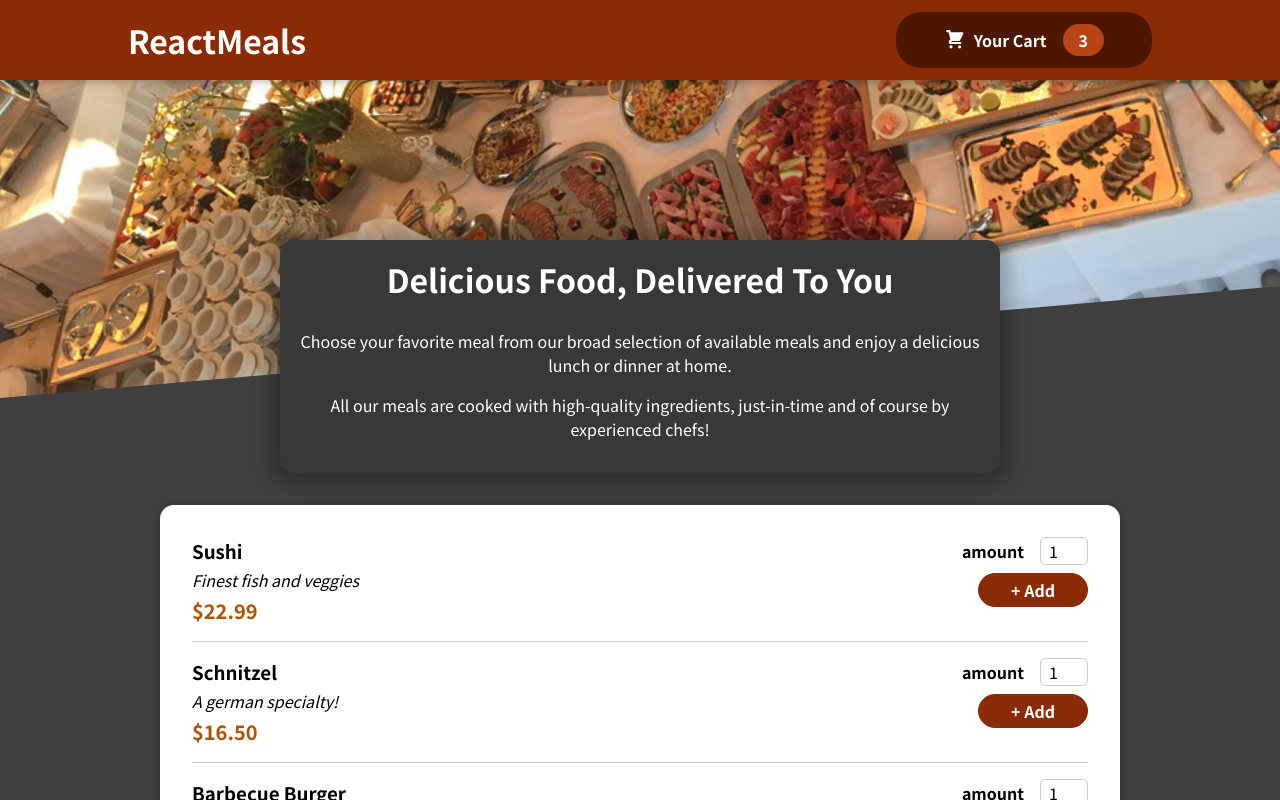
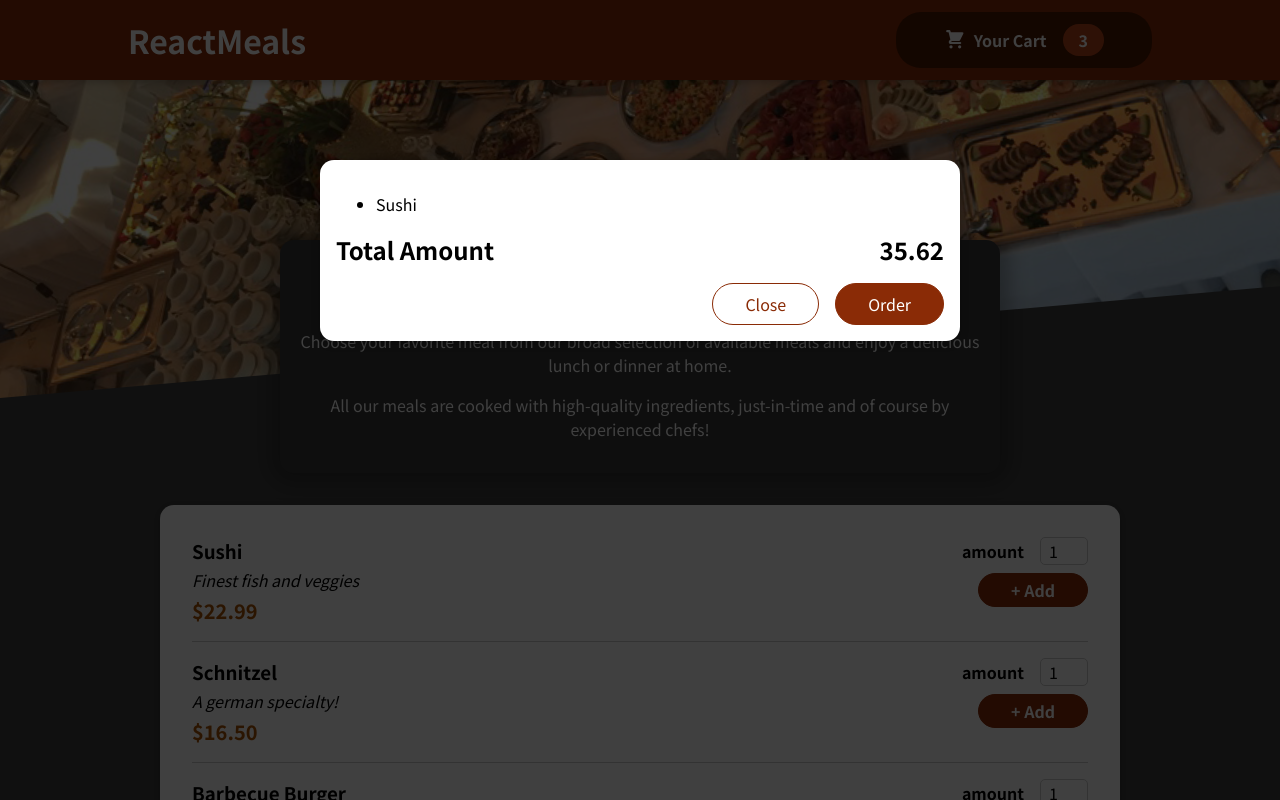
Before and after one commit to ShihTingJustin/react-the-complete-guide, a React (Create React App) app in the folder s11-practice-food-order-app/: page / in a window 1280 px wide. Shown: the top 800 px of the page. Built offline with nearby package versions, Linux system fonts and the light colour scheme.

Commit message:
139. Adding a Modal via a React Portal

```diff
--- a/s11-practice-food-order-app/public/index.html
+++ b/s11-practice-food-order-app/public/index.html
@@ -28,6 +28,7 @@
   </head>
   <body>
     <noscript>You need to enable JavaScript to run this app.</noscript>
+    <div id="overlays"></div>
     <div id="root"></div>
     <!--
       This HTML file is a template.
--- a/s11-practice-food-order-app/src/App.js
+++ b/s11-practice-food-order-app/src/App.js
@@ -3,10 +3,12 @@
 // components
 import Header from "./components/Layout/Header";
 import Meals from "./components/Meals/Meals";
+import Cart from "./components/Cart/Cart";
 
 function App() {
   return (
     <Fragment>
+      <Cart />
       <Header />
       <main>
         <Meals />
--- a/s11-practice-food-order-app/src/components/Cart/Cart.js
+++ b/s11-practice-food-order-app/src/components/Cart/Cart.js
@@ -1,4 +1,7 @@
+import Modal from '../UI/Modal'
+
 import classes from "./Cart.module.css";
+
 
 const Cart = () => {
   const cartItems = (
@@ -10,7 +13,7 @@
   );
 
   return (
-    <div>
+    <Modal>
       {cartItems}
       <div className={classes.total}>
         <span>Total Amount</span>
@@ -20,7 +23,7 @@
         <button className={classes["button--alt"]}>Close</button>
         <button className={classes.button}>Order</button>
       </div>
-    </div>
+    </Modal>
   );
 };
 
--- /dev/null
+++ b/s11-practice-food-order-app/src/components/UI/Modal.js
@@ -0,0 +1,32 @@
+import { Fragment } from "react";
+import ReactDOM from "react-dom";
+
+import classes from "./Modal.module.css";
+
+const Backdrop = () => {
+  return <div className={classes.backdrop}></div>;
+};
+
+const ModalOverlay = ({ children }) => {
+  return (
+    <div className={classes.modal}>
+      <div className={classes.content}>{children}</div>
+    </div>
+  );
+};
+
+const portalElement = document.getElementById("overlays");
+
+const Modal = ({ children }) => {
+  return (
+    <Fragment>
+      {ReactDOM.createPortal(<Backdrop />, portalElement)}
+      {ReactDOM.createPortal(
+        <ModalOverlay>{children}</ModalOverlay>,
+        portalElement
+      )}
+    </Fragment>
+  );
+};
+
+export default Modal;
--- /dev/null
+++ b/s11-practice-food-order-app/src/components/UI/Modal.module.css
@@ -0,0 +1,40 @@
+.backdrop {
+  position: fixed;
+  top: 0;
+  left: 0;
+  width: 100%;
+  height: 100vh;
+  z-index: 20;
+  background-color: rgba(0, 0, 0, 0.75);
+}
+
+.modal {
+  position: fixed;
+  top: 20vh;
+  left: 5%;
+  width: 90%;
+  background-color: white;
+  padding: 1rem;
+  border-radius: 14px;
+  box-shadow: 0 2px 8px rgba(0, 0, 0, 0.25);
+  z-index: 30;
+  animation: slide-down 300ms ease-out forwards;
+}
+
+@media (min-width: 768px) {
+  .modal {
+    width: 40rem;
+    left: calc(50% - 20rem);
+  }
+}
+
+@keyframes slide-down {
+  from {
+    opacity: 0;
+    transform: translateY(-3rem);
+  }
+  to {
+    opacity: 1;
+    transform: translateY(0);
+  }
+}
```
